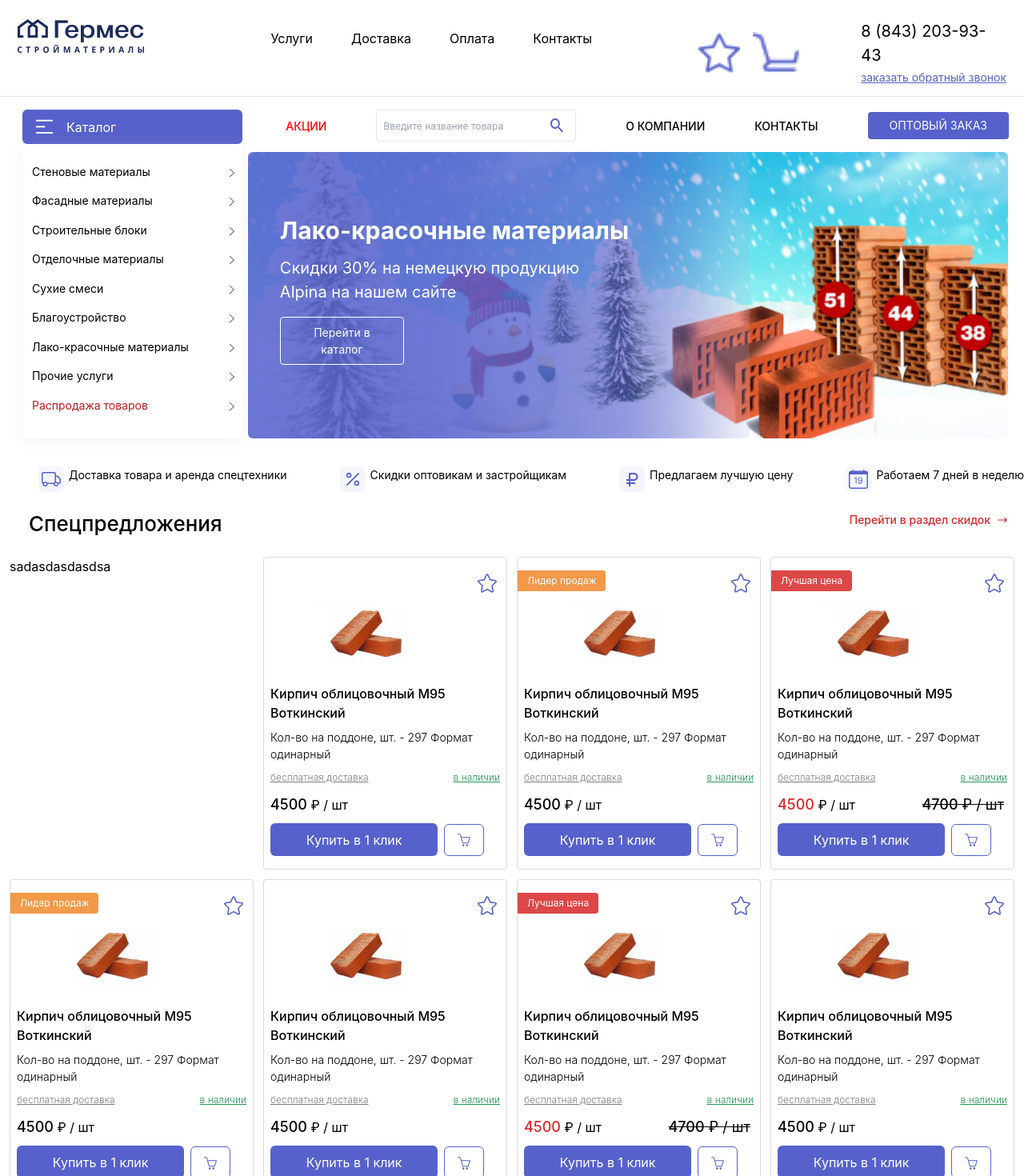
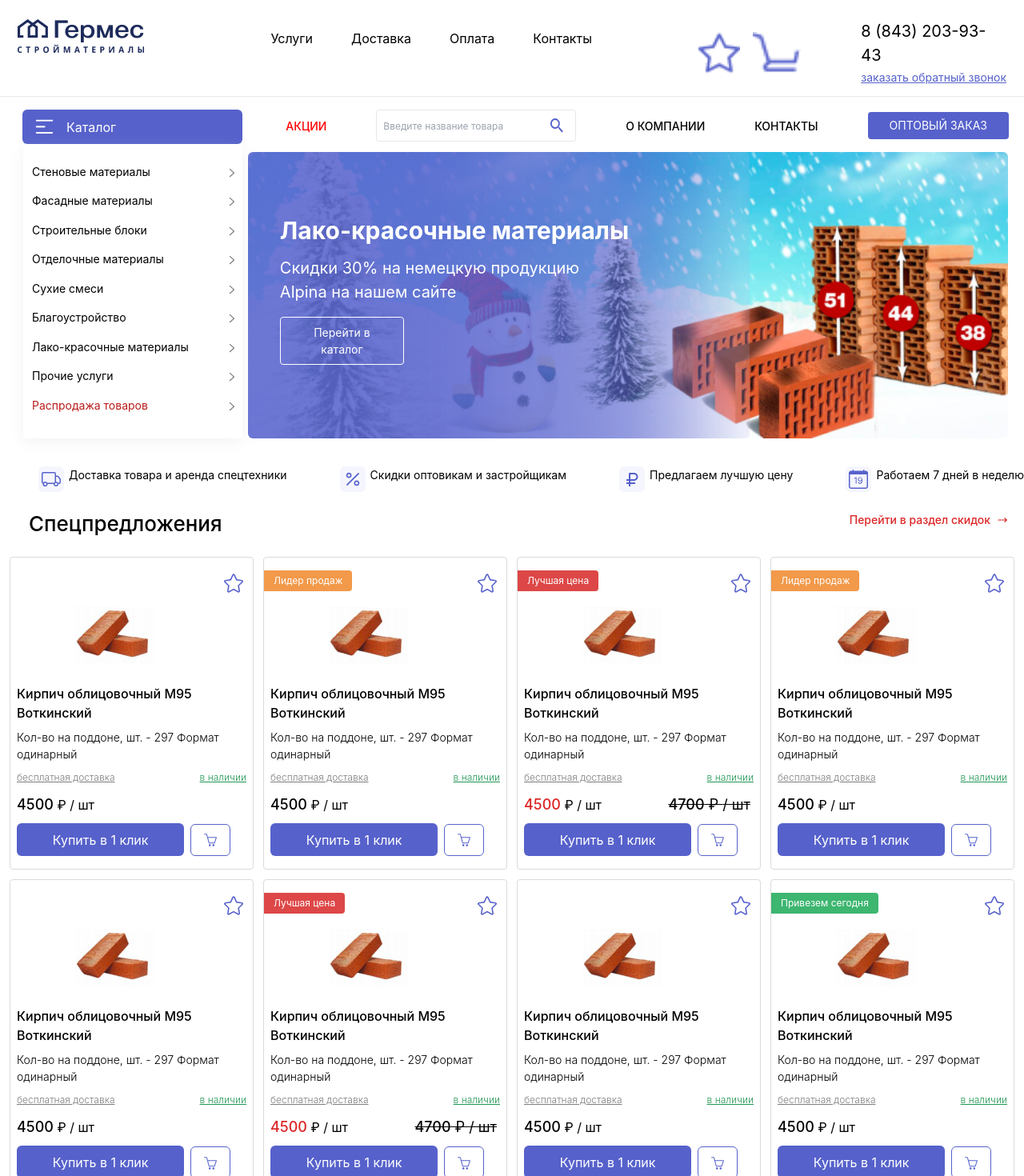
Before and after one commit to fullstackdev-pro/Germes, a React (Create React App) app: page / in a window 1280 px wide. Shown: the top 1470 px of the page at 80% size. Built offline with nearby package versions, Linux system fonts and the light colour scheme; data requests are answered from the project's data file.

Commit message:
Mahsulotlar qo'shildi

```diff
--- a/src/pages/main/HomePage/Goods/Goods.jsx
+++ b/src/pages/main/HomePage/Goods/Goods.jsx
@@ -105,9 +105,7 @@ function Goods(props) {
         </p>
       </div>
       <div className="px-[12px] mt-[22px] grid grid-cols-2 gap-3 sm:grid-cols-3 lg:grid-cols-4 xl:grid-cols-5 xxl:ml-[232px] xxl:mr-[266px]">
-        sadasdasdasdsa
         {goodsList}
-        askdaskjfdoiahsfgoadghagp
       </div>
     </Fragment>
   );
```
